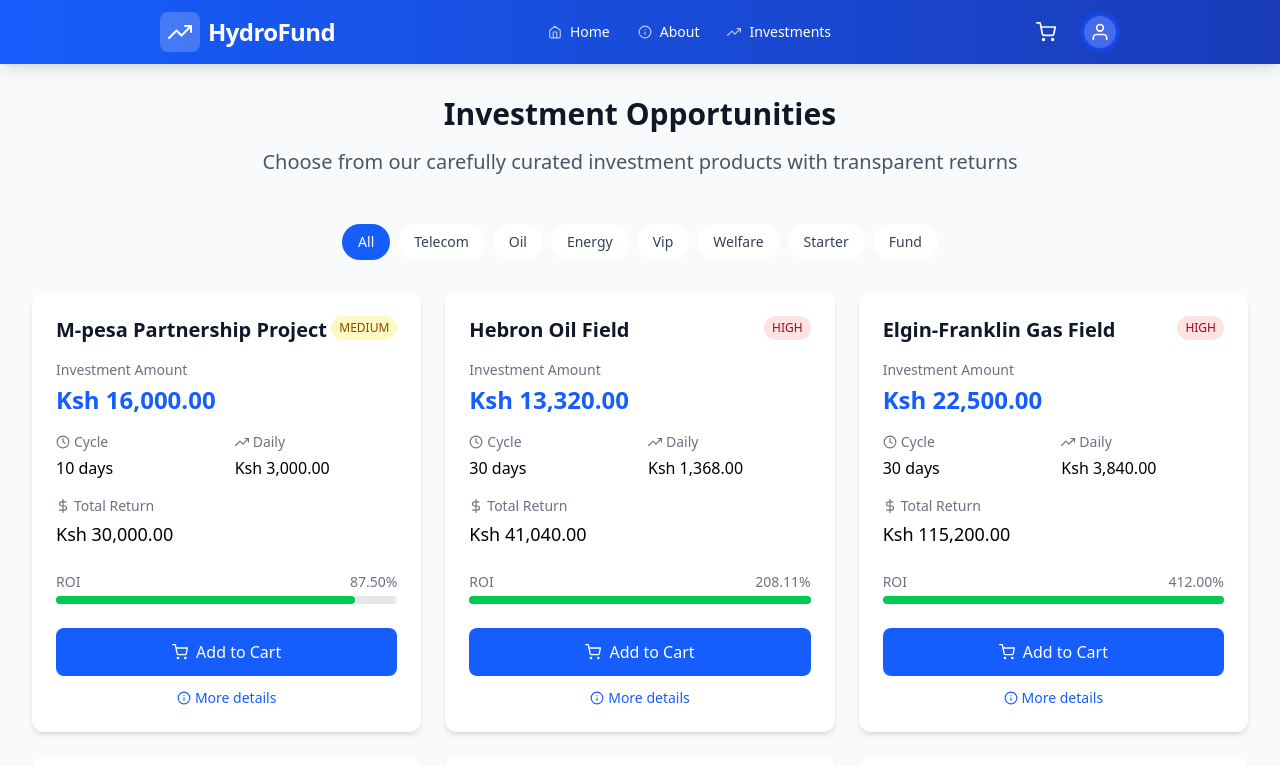
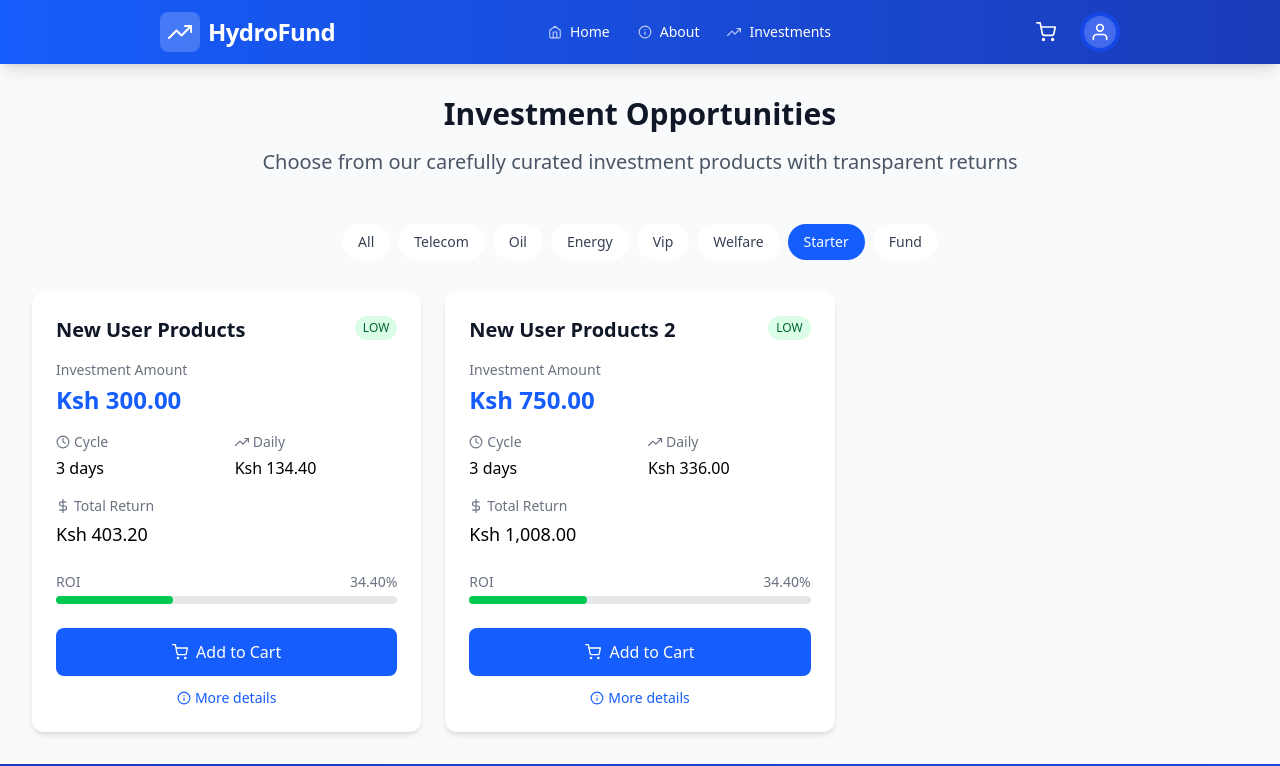
Before and after one commit to Pe-te-r/hydro-fund-frontend, a React (Vite) app: page /investments in a window 1280 px wide. Shown: the top 766 px of the page. Built offline with nearby package versions, Linux system fonts and the light colour scheme; sample sign-in values are in the browser's storage.

Commit message:
more changes

```diff
--- a/src/pages/Invest.tsx
+++ b/src/pages/Invest.tsx
@@ -18,7 +18,7 @@
     const [products, setProducts] = useState<InvestmentProduct[]>([]);
     const [loading, setLoading] = useState(true);
     const [error, setError] = useState<string | null>(null);
-    const [selectedCategory, setSelectedCategory] = useState<string>('all');
+    const [selectedCategory, setSelectedCategory] = useState<string>('starter');
     const { cartItems, addToCart, removeFromCart } = useCart();
 
     useEffect(() => {
--- a/src/pages/data.ts
+++ b/src/pages/data.ts
@@ -65,8 +65,8 @@
                         id: '7',
                         name: 'Welfare Products.4',
                         price: 180000,
-                        cycle: 5,
-                        dailyIncome: 144000,
+                        cycle: 10,
+                        dailyIncome: 72000,
                         totalIncome: 720000,
                         category: 'welfare',
                         riskLevel: 'medium'
--- a/src/slice/url.ts
+++ b/src/slice/url.ts
@@ -1,5 +1,4 @@
 // export const ApiUrl = 'http://localhost:3000'
-export const ApiUrl = 'http://192.168.0.103:3000'
-// export const ApiUrl = 'https:api.hydrofundsolutions.com'
-// export const ApiUrl = 'https://api.hydrofundsolutions.com'
+// export const ApiUrl = 'http://192.168.0.103:3000'
+export const ApiUrl = 'https://api.hydrofundsolutions.com'
 // export const ApiUrl = ' http://192.168.88.15:3000'
```
Also changed, not shown: 1 other file (tests, documents, lock files or other folders).
